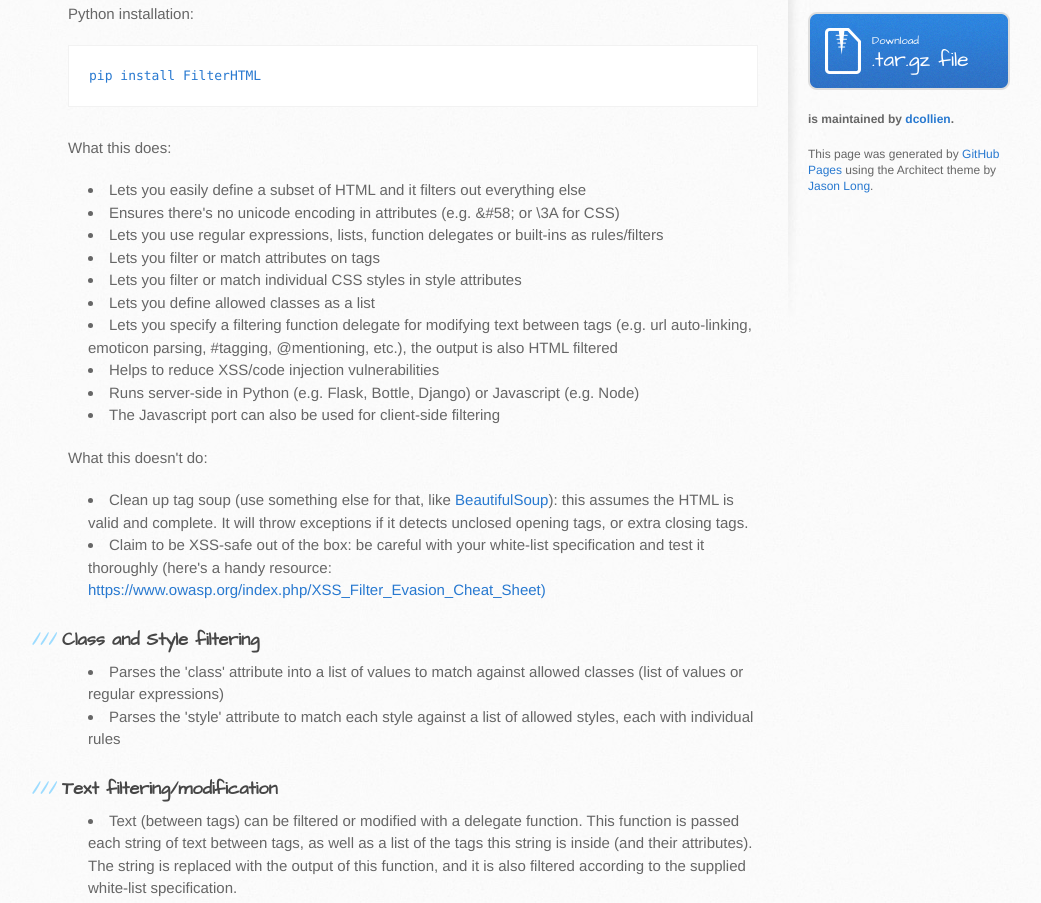
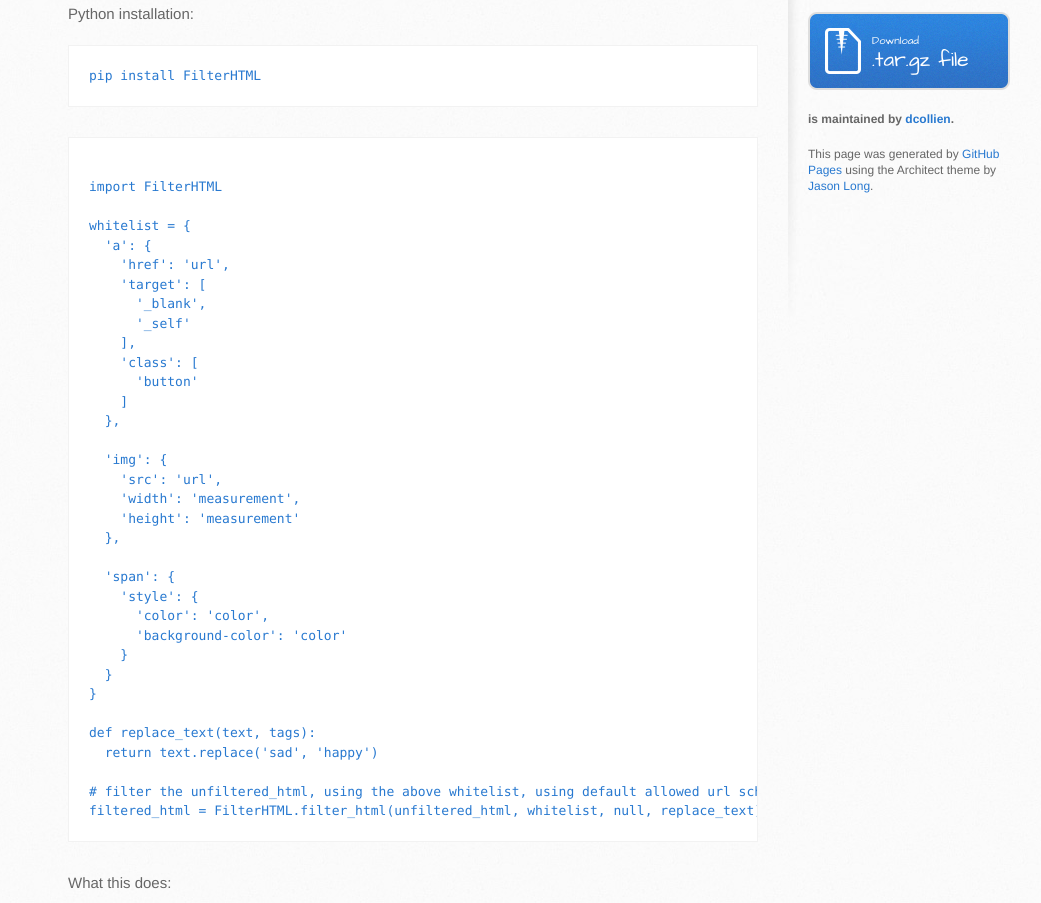
Before and after one commit to dcollien/FilterHTML, a plain HTML site: page index.html in a window 1280 px wide. Shown: the part 488-1391 px from the top of the page, without its empty margins (102-1143 px from the left). Drawn offline with Linux system fonts and the light colour scheme.

Commit message:
example on front page

```diff
--- a/index.html
+++ b/index.html
@@ -40,6 +40,42 @@
 <p>Python installation:</p>
 
 <pre><code>pip install FilterHTML
+</code></pre>
+
+<pre><code>
+import FilterHTML
+
+whitelist = {
+  'a': {
+    'href': 'url',
+    'target': [
+      '_blank',
+      '_self'
+    ],
+    'class': [
+      'button'
+    ]
+  },
+
+  'img': {
+    'src': 'url',
+    'width': 'measurement',
+    'height': 'measurement'
+  },
+
+  'span': {
+    'style': {
+      'color': 'color',
+      'background-color': 'color'
+    }
+  }
+}
+
+def replace_text(text, tags):
+  return text.replace('sad', 'happy')
+
+# filter the unfiltered_html, using the above whitelist, using default allowed url schemes, and a text replacement function
+filtered_html = FilterHTML.filter_html(unfiltered_html, whitelist, null, replace_text)
 </code></pre>
 
 <p>What this does:</p>
```
